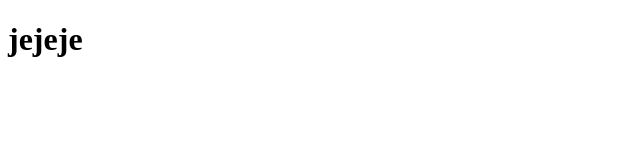
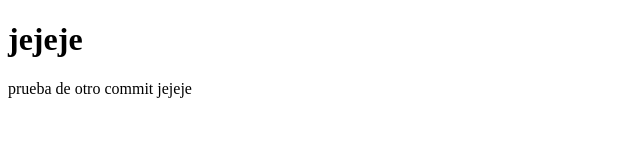
Before and after one commit to fridaOm/-ProyectoCurso, a plain HTML site: page index.html in a window 1280 px wide. Shown: the whole page, without its empty margins (0-640 px from the left). Drawn offline with Linux system fonts and the light colour scheme.

Commit message:
prueba de segundo commit

```diff
--- a/index.html
+++ b/index.html
@@ -8,5 +8,6 @@
 </head>
 <body>
     <h1>jejeje</h1>
+<p>prueba de otro commit jejeje </p>
 </body>
 </html>
```
